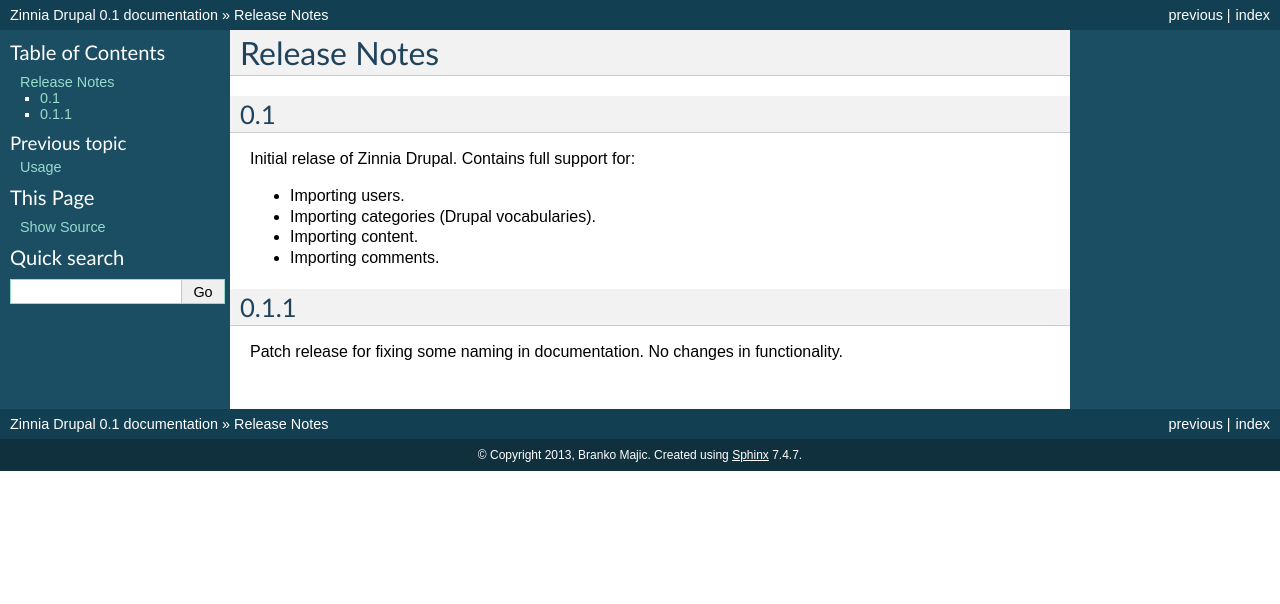
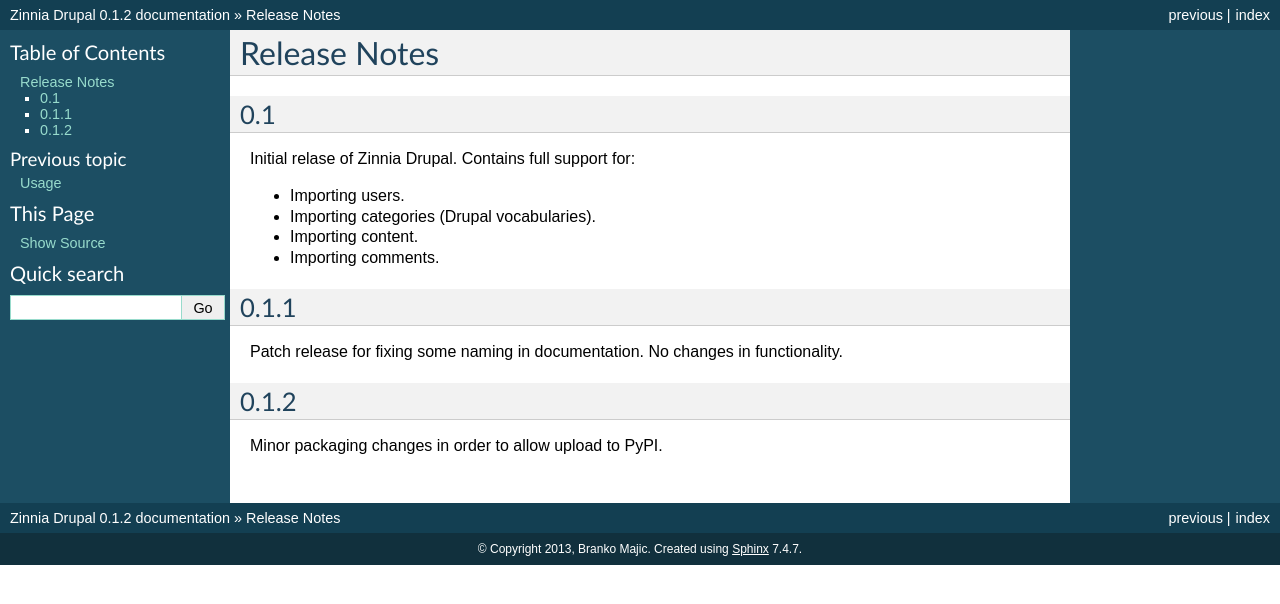
Before and after one commit to azaghal/zinnia-drupal, a Sphinx documentation site: the page built from docs/releasenotes.rst, in a window 1280 px wide. Shown: the top 604 px of the page. Built offline with Sphinx 7.4.7, drawn with Linux system fonts in a browser that asks for light colours.

Commit message:
Fix versioning information.

```diff
--- a/docs/conf.py
+++ b/docs/conf.py
@@ -49,9 +49,9 @@
 # built documents.
 #
 # The short X.Y version.
-version = '0.1'
+version = '0.1.2'
 # The full version, including alpha/beta/rc tags.
-release = '0.1'
+release = '0.1.2'
 
 # The language for content autogenerated by Sphinx. Refer to documentation
 # for a list of supported languages.
--- a/docs/releasenotes.rst
+++ b/docs/releasenotes.rst
@@ -11,9 +11,13 @@
 * Importing content.
 * Importing comments.
 
-
 0.1.1
 -----
 
 Patch release for fixing some naming in documentation. No changes in
 functionality.
+
+0.1.2
+-----
+
+Minor packaging changes in order to allow upload to PyPI.
--- a/setup.py
+++ b/setup.py
@@ -11,7 +11,7 @@
 
 setup(
     name='zinnia-drupal',
-    version='0.1',
+    version='0.1.2',
     packages=['zinnia_drupal'],
     include_package_data=True,
     license='BSD',  # example license
```
